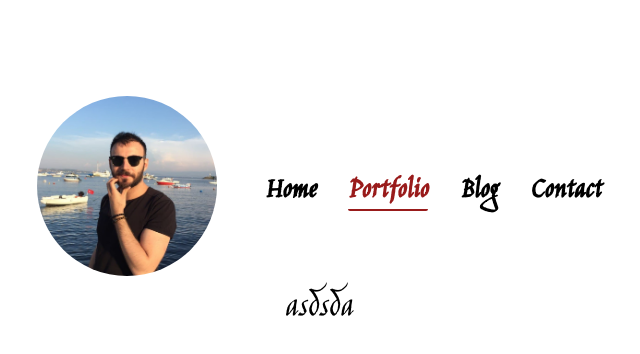
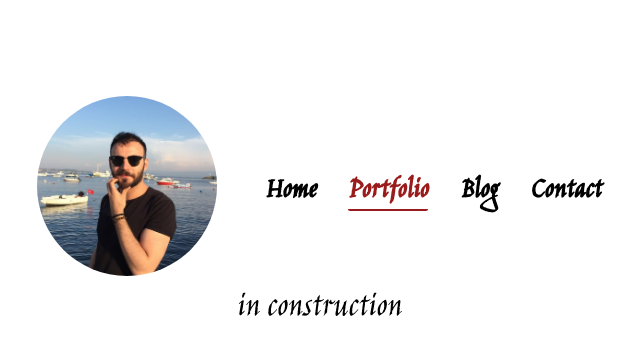
Before and after one commit to EnesKilicaslan/eneskilicaslan.github.io, a Next.js app: page /portfolio in a window 1280 px wide. Shown: the top 354 px of the page, without its empty margins (321-961 px from the left). Built offline with nearby package versions, Linux system fonts and the light colour scheme.

Commit message:
Update portfolio.tsx

```diff
--- a/pages/portfolio.tsx
+++ b/pages/portfolio.tsx
@@ -6,7 +6,7 @@ export const Portfolio = () => {
     <Container>
       <>
         <Heading active="/portfolio" />
-        <div> asdsda </div>
+        <div> in construction </div>
       </>
     </Container>
   );
```
